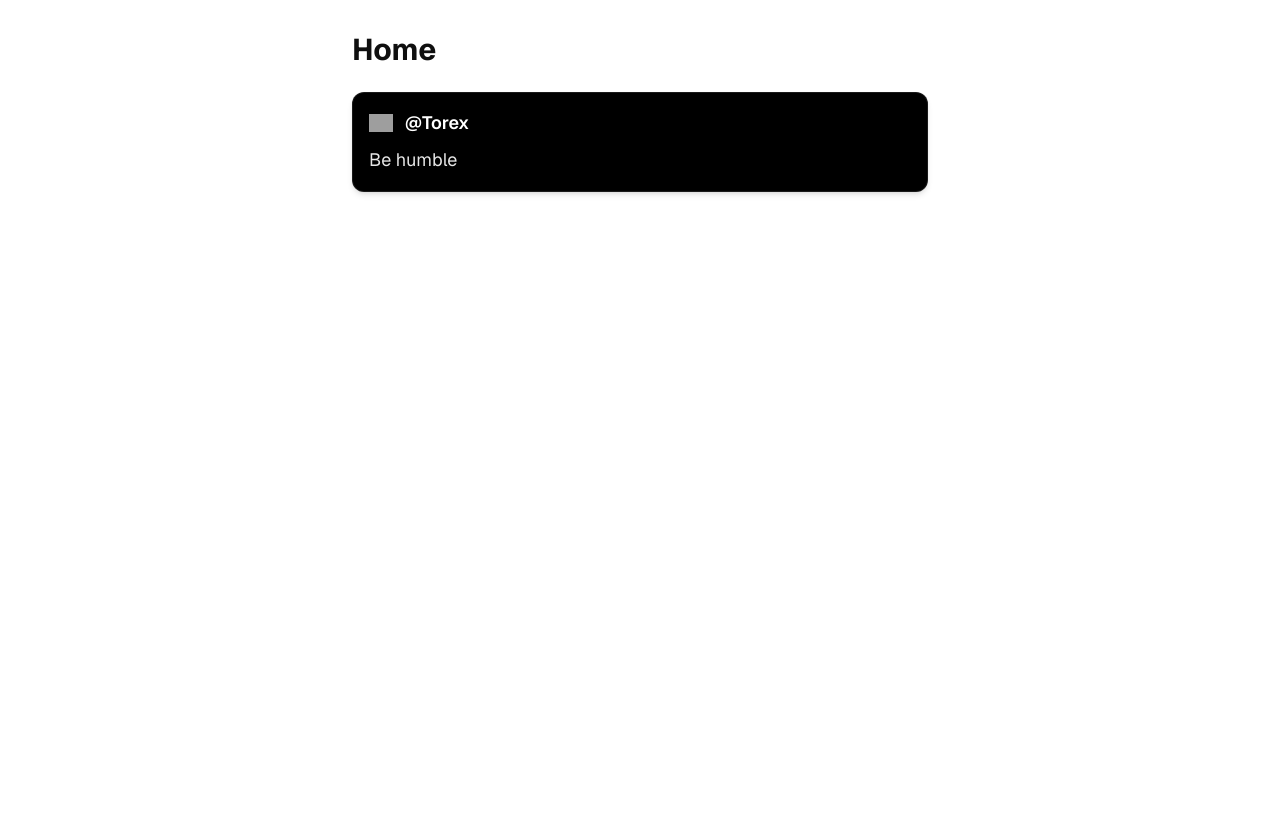
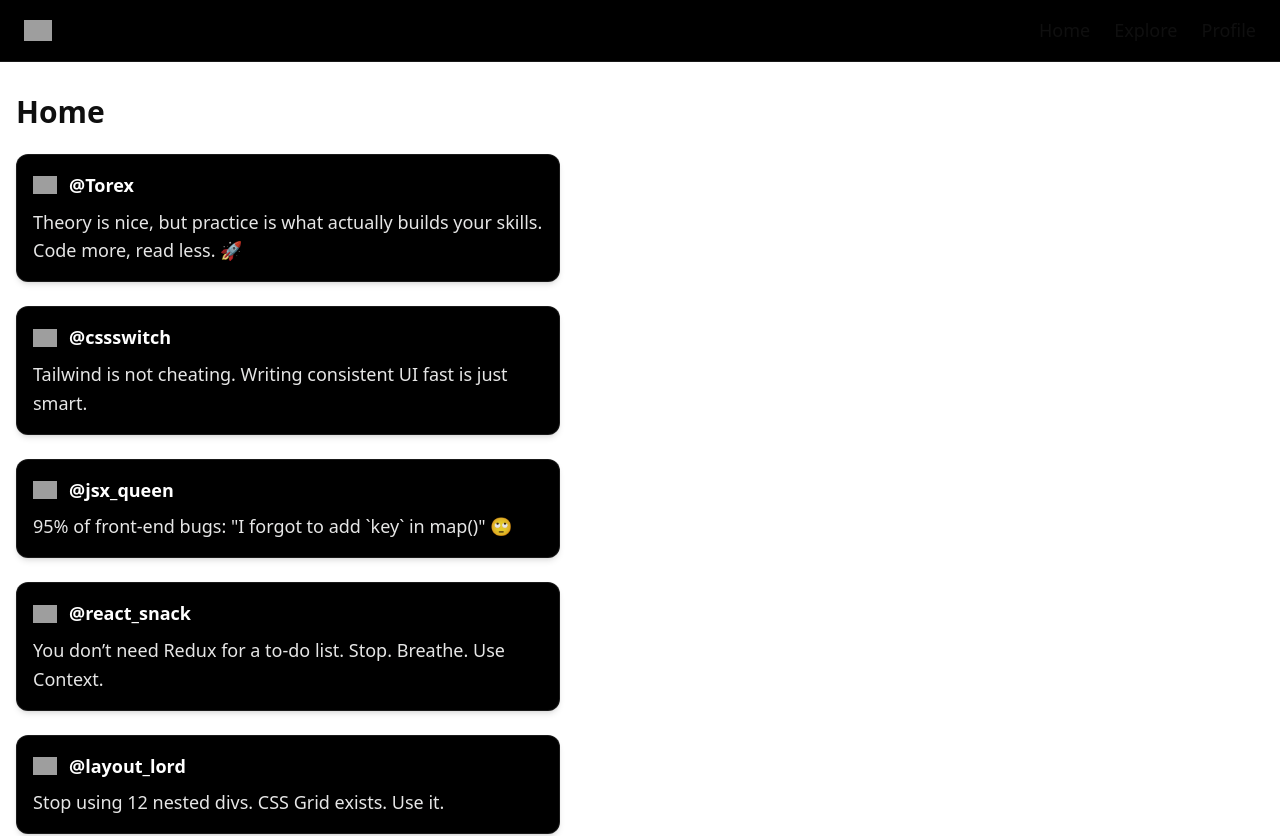
Before and after one commit to Torexxx/x-next, a Next.js app: page / in a window 1280 px wide. Shown: the top 836 px of the page. Before the commit the page ends 800 px from the top, so only its background shows below. Built offline with nearby package versions, Linux system fonts and the light colour scheme; grey boxes are pictures that could not be loaded.

Commit message:
routes, header, 404

```diff
--- a/src/app/(home)/page.tsx
+++ /dev/null
@@ -1,17 +0,0 @@
-import { Tweet } from "./Tweet";
-
-export default function Home() {
-  return (
-    <div className="min-h-screen flex justify-center px-4 py-8">
-      <div className="w-full max-w-xl">
-        <h1 className="text-3xl font-bold mb-6"> Home</h1>
-        <Tweet
-          tweet={{
-            author: "Torex",
-            text: "Be humble",
-          }}
-        />
-      </div>
-    </div>
-  );
-}
--- a/src/app/(home)/Tweet.tsx
+++ b/src/app/(public)/(home)/Tweet.tsx
@@ -1,5 +1,7 @@
+import { PAGES } from "@/config/pages.config";
 import type { ITweet } from "@/shared/types/tweet.interface";
 import Image from "next/image";
+import Link from "next/link";
 
 interface Props {
   tweet: ITweet;
@@ -10,7 +12,7 @@ export function Tweet({ tweet }: Props) {
     <div className="border border-white/10 rounded-xl p-4 bg-black text-white shadow-md">
       <div className="flex items-center gap-3 mb-2">
         <Image src="/x-logo.svg" alt="X Logo" width={24} height={24} />
-        <span className="font-semibold">@{tweet.author}</span>
+        <Link href={PAGES.PROFILE(tweet.author)} className="font-semibold">@{tweet.author}</Link>
       </div>
       <p className="text-white/90">{tweet.text}</p>
     </div>
--- /dev/null
+++ b/src/app/(public)/(home)/page.tsx
@@ -0,0 +1,20 @@
+import { TWEETS } from "@/shared/data/tweet.data";
+import { Tweet } from "./Tweet";
+import type { Metadata } from "next";
+
+export const metadata: Metadata = {
+  title: "Home",
+};
+
+export default function Home() {
+  return (
+    <div>
+      <h1 className="text-3xl font-bold mb-6"> Home</h1>
+      <div className="space-y-6">
+        {TWEETS.map((tweet) => {
+          return <Tweet key={tweet.author} tweet={tweet} />;
+        })}
+      </div>
+    </div>
+  );
+}
--- /dev/null
+++ b/src/app/(public)/layout.tsx
@@ -0,0 +1,13 @@
+import { Header } from "@/components/Header";
+import type { PropsWithChildren } from "react";
+
+export default function Layout({ children }: PropsWithChildren<unknown>) {
+  return (
+    <div className="min-h-screen">
+      <Header />
+      <div className="w-full max-w-xl flex justify-center px-4 py-8">
+        {children}
+      </div>
+    </div>
+  );
+}
--- /dev/null
+++ b/src/app/(public)/u/[username]/page.tsx
@@ -0,0 +1,9 @@
+import type { Metadata } from "next";
+
+export const metadata: Metadata = {
+  title: "Profile",
+};
+
+export default function Page() {
+  return <div>Profile</div>;
+}
--- a/src/app/layout.tsx
+++ b/src/app/layout.tsx
@@ -1,5 +1,5 @@
 import type { Metadata } from "next";
-import { Geist, Geist_Mono } from "next/font/google";
+import { Geist } from "next/font/google";
 import "./globals.css";
 
 const geistSans = Geist({
@@ -8,28 +8,25 @@ const geistSans = Geist({
   display: 'swap'
 });
 
-const geistMono = Geist_Mono({
-  subsets: ["latin"],
-  variable: "--font-geist-mono",
-  display: 'swap'
-});
-
 export const metadata: Metadata = {
-  title: "X App",
+  title: {
+    template: '%s - X App',
+    default: ''
+  },
   description: "Front-end insights, styled like X.com",
 };
 
 export default function RootLayout({
   children,
-}: Readonly<{
+}: {
   children: React.ReactNode;
-}>) {
+}) {
   return (
     <html
       lang="en"
-      className={`${geistSans.variable} ${geistMono.variable} h-full antialiased`}
+      className="bg-[var(--background)] text-[var(--foreground)]"
     >
-      <body className="min-h-full flex flex-col">{children}</body>
+      <body className={`${geistSans.variable} antialiased`}>{children}</body>
     </html>
   );
 }
--- /dev/null
+++ b/src/app/not-found.tsx
@@ -0,0 +1,16 @@
+import Link from "next/link";
+
+export default function NotFound() {
+  return (
+    <div className="min-h-screen flex flex-col items-center justify-center text-center px-4">
+      <h1 className="text-7xl font-bold mb-4">404</h1>
+      <p className="text-neutral-600 mb-6">
+        {" "}
+        This page doesn't exist. Or maybe ot moved.
+      </p>
+      <Link href="/" className="text-sm text-blue-500 hover:underline">
+        ← Back to home
+      </Link>
+    </div>
+  );
+}
--- /dev/null
+++ b/src/components/Header.tsx
@@ -0,0 +1,23 @@
+import Link from "next/link";
+import Image from "next/image";
+
+export function Header() {
+  return (
+    <header className="border-b border-white/10 px-6 py-4 flex items-center justify-between bg-black">
+      <Link href="/" className="flex items-center gap-3">
+        <Image
+          alt="X Logo"
+          src={"/x-logo.svg"}
+          width={28}
+          height={28}
+          priority
+        />
+      </Link>
+      <nav className="flex gap-6 text=white/80">
+        <Link href="/">Home</Link>
+        <Link href="/">Explore</Link>
+        <Link href="/">Profile</Link>
+      </nav>
+    </header>
+  );
+}
--- /dev/null
+++ b/src/config/pages-class.config.ts
@@ -0,0 +1,7 @@
+class PagesConfig {
+  PROFILE(username: string) {
+    return `/u/${username}`;
+  }
+}
+
+export const PAGES = new PagesConfig();
--- /dev/null
+++ b/src/config/pages.config.ts
@@ -0,0 +1,3 @@
+export const PAGES = {
+    PROFILE: (username: string) => `/u/${username}`
+}
--- a/src/shared/data/tweet.data.ts
+++ b/src/shared/data/tweet.data.ts
@@ -25,4 +25,12 @@ export const TWEETS: ITweet[] = [
     author: 'vite_ninja',
     text: 'Vite is so fast it makes me suspicious. Like… how?'
   },
+    {
+    author: 'vite',
+    text: 'Vite is so fast it makes me suspicious. Like… how?'
+  },
+    {
+    author: 'ninja',
+    text: 'Vite is so fast it makes me suspicious. Like… how?'
+  },
 ];
```
